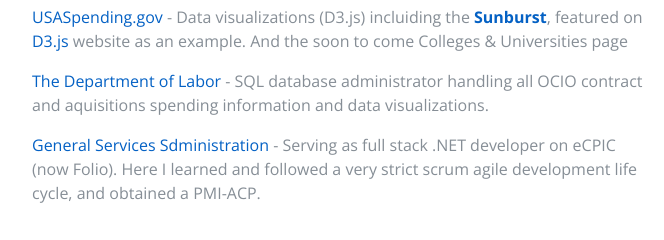
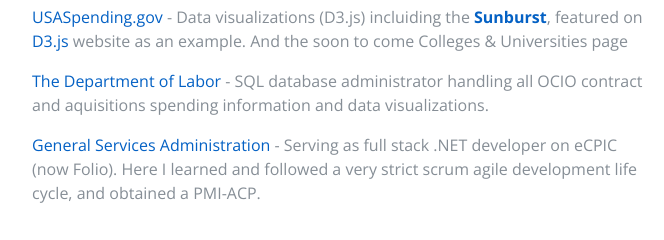
Before and after one commit to neff386/resume, a website: page public/index.html in a window 1280 px wide. Shown: the part 1080-1320 px from the top of the page, 288-952 px from the left. Drawn offline with nearby package versions, Linux system fonts and the light colour scheme; a web font is replaced by a local one.

Commit message:
spelling correction

```diff
--- a/public/index.html
+++ b/public/index.html
@@ -125,7 +125,7 @@
 
                 <p> <a href="https://www.dol.gov/" target="_blank">The Department of Labor </a> -  SQL database administrator handling all OCIO contract and aquisitions spending information and data visualizations.</p>
 
-                <p><a href="https://www.gsa.gov/" target="_blank">General Services Sdministration</a> - Serving as full stack .NET developer on eCPIC (now Folio). Here I learned and followed a very strict scrum agile development life cycle, and obtained a PMI-ACP.</p>
+                <p><a href="https://www.gsa.gov/" target="_blank">General Services Administration</a> - Serving as full stack .NET developer on eCPIC (now Folio). Here I learned and followed a very strict scrum agile development life cycle, and obtained a PMI-ACP.</p>
             </div>
             <div class="resume-date text-md-right">
               <span class="text-primary">July 2015 - Present</span>
```
